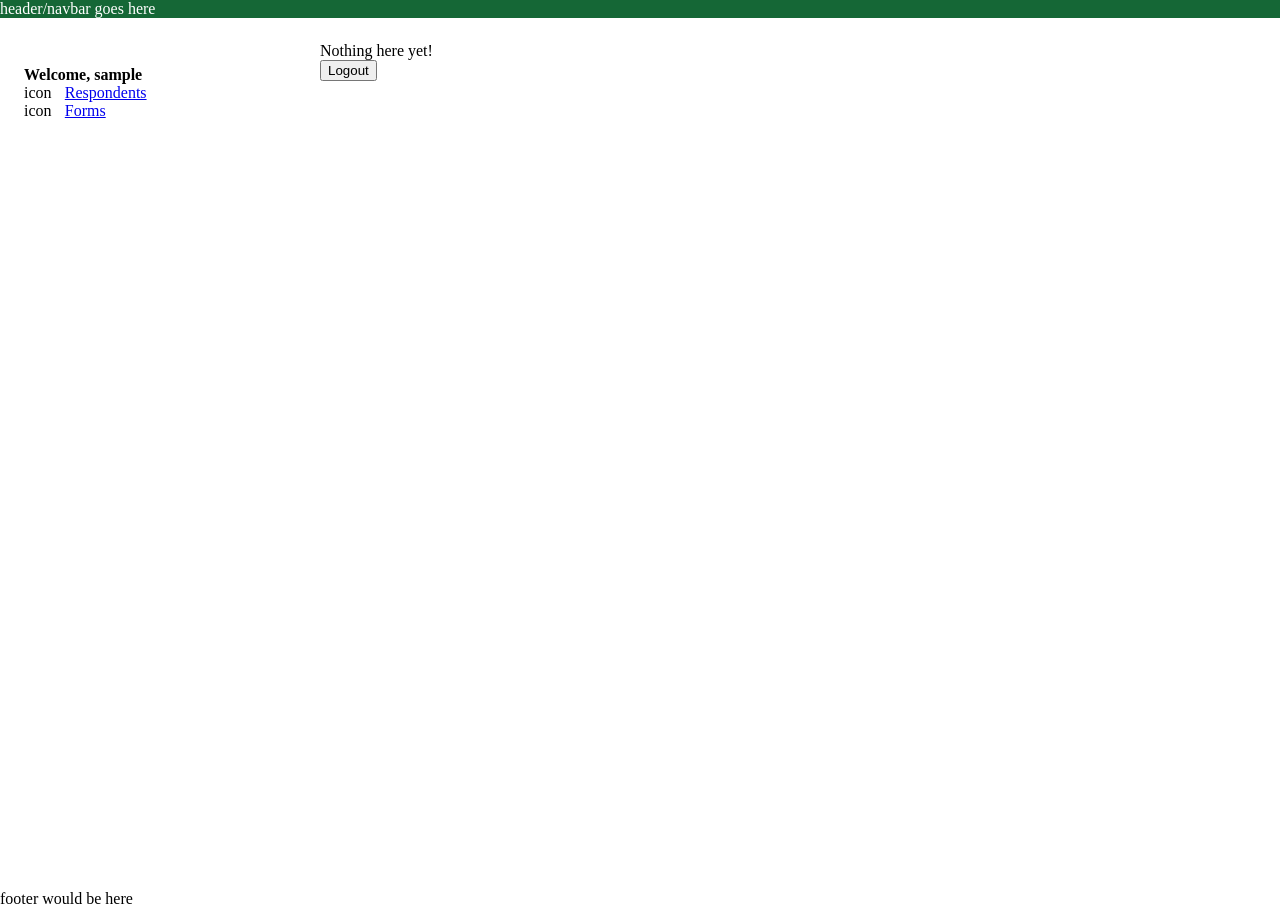
After one commit to jayrosato/bonaso-data-viewer, a Django app: page /forms/forms in a window 1280 px wide. The commit adds this page. Run offline with Django 5.2, Linux system fonts and the light colour scheme; the visitor is signed in with stand-in values (Sample User, id 1); data that the repository does not hold is empty.

Commit message:
Added user authentiction logic and started styling the application.
Pages will now redirect the user to login if they are not logged in. Also started
reworking templates and adding css to begin creating a more functional ui.

```diff
--- a/backend/bdvBackend/forms/models.py
+++ b/backend/bdvBackend/forms/models.py
@@ -53,7 +53,7 @@ class Form(models.Model):
     organization = models.ForeignKey(Organization, on_delete=models.PROTECT)
 
     def __str__(self):
-        return self.form_name
+        return f'{self.organization}: {self.form_name} (started:{self.start_date}, ends:{self.end_date})'
 
     def isActive(self):
         return datetime.date.today() >= self.end_date
--- a/backend/bdvBackend/forms/static/forms/conditionalFormLogic.js
+++ b/backend/bdvBackend/forms/static/forms/conditionalFormLogic.js
@@ -31,6 +31,7 @@ function updateForm(){
                         higherUp.style.visibility = 'hidden'
                         higherUp.querySelectorAll('input[type=checkbox]').forEach(option => {option.checked=false});
                         higherUp.querySelectorAll('input[type=radio]').forEach(option => {option.checked=false});
+                        higherUp.querySelectorAll('input[type=text]').forEach(option => {option.value=''});
                     }
                 }
             }
--- a/backend/bdvBackend/forms/static/forms/styles.css
+++ b/backend/bdvBackend/forms/static/forms/styles.css
@@ -1,6 +1,23 @@
-li a {color:green}
+*{
+    margin: 0;
+}
+.header{
+    position: sticky;
+    top: 0;
+    color: white;
+    background-color: rgb(21, 103, 54)
+}
+.middle{
+    padding-top: 3vh;
+    display: grid;
+    grid-template-columns: 25% 75%;
+}
+.sidebar{
+    height: 100vh;
+    padding: 3vh;
+}
 
-body {
-    /* background: white url("images/random.jpg") no-repeat; */
-    background-color: white;
+.sidebarLinks{
+    display: grid;
+    grid-template-columns: 15% 85%;
 }
--- /dev/null
+++ b/backend/bdvBackend/forms/templates/forms/base.html
@@ -0,0 +1,43 @@
+{% load static %}
+
+{% if user.is_authenticated %}
+<html lang="en">
+    <head>
+        <link rel="stylesheet" href="{% static 'forms/styles.css' %}">
+        {% block title %}
+            <title>Bonaso Data Viewer</title>
+        {% endblock %}
+    </head>
+
+    <body>
+        {% block header %}
+            <div class="header">
+                <p>header/navbar goes here</p>
+            </div>
+        {% endblock %}
+        <div class="middle">
+            {% block sidebar %}
+                <div class="sidebar">
+                    <h4>Welcome, {{ user.username }}</h4>
+                    <div class="sidebarLinks">
+                        <p>icon</p>
+                        <a href="{% url 'forms:respondents' %}">Respondents</a>
+                        <p>icon</p>
+                        <a href="{% url 'forms:forms' %}">Forms</a>
+
+                    </div>
+                </div>
+            {% endblock %}
+
+            {% block content %}
+                <!-- Page view template loads here-->
+            {% endblock %}
+        </div>
+        {% block footer %}
+            <div class="footer">
+                <p>footer would be here</p>
+            </div>
+        {% endblock %}
+    </body>
+</html>
+{% endif %}
--- a/backend/bdvBackend/forms/templates/forms/index.html
+++ b/backend/bdvBackend/forms/templates/forms/index.html
@@ -1,13 +1,21 @@
-{% load static %}
 
-<link rel="stylesheet" href="{% static 'forms/styles.css' %}">
+{% extends 'forms/base.html' %}
 
-{% if active_form %}
+{% block content %}
+<div class="content">
+    {% if active_forms %}
         <ul>
-    {% for form in active_form %}
-    <li><a href="{% url 'forms:form-detail' form.id %}">{{form.form_name}}</a></li>
+            {% for form in active_forms %}
+                <li><a href="{% url 'forms:form-detail' form.id %}">{{form}}</a></li>
             {% endfor %}
         </ul>
     {% else %}
     <p>Nothing here yet!</p>
     {% endif %}
+
+    <form id="logout-form" method="post" action="{% url 'logout' %}">
+        {% csrf_token %}
+        <button type="submit" class="btn btn-link">Logout</button>
+    </form>
+</div>
+{% endblock %}
--- a/backend/bdvBackend/forms/urls.py
+++ b/backend/bdvBackend/forms/urls.py
@@ -4,11 +4,16 @@ from . import views
 
 app_name = "forms"
 urlpatterns = [
-    path("", views.IndexView.as_view(), name="index"),
-    path("respondents", views.ViewRespondents.as_view(), name='respondents'),
+    path('', views.IndexView.as_view(), name='index'),
+    path('forms', views.IndexView.as_view(), name="forms"),
+
+    #allows users to create/edit respondents (demographic data collected about clients)
+    path('respondents', views.ViewRespondents.as_view(), name='respondents'),
     path('respondents/create', views.CreateRespondent.as_view(), name='create-respondent'),
     path('respondents/<int:pk>/update', views.UpdateRespondent.as_view(), name='update-respondent'),
     path('respondents/<int:pk>/delete', views.DeleteRespondent.as_view(), name='delete-respondent'),
+
+    #allows users to collect information about specific indicators related to respondents
     path('<int:pk>/', views.FormView.as_view(), name='form-detail'),
     path('<int:pk>/new', views.new_response, name='new-response'),
     path('<int:pk>/responses/', views.ResponsesView.as_view(), name='responses'),
--- a/backend/bdvBackend/forms/views.py
+++ b/backend/bdvBackend/forms/views.py
@@ -1,8 +1,11 @@
 from django.shortcuts import get_object_or_404, render
 from django.http import HttpResponse, HttpResponseRedirect
+from django.contrib.auth.mixins import LoginRequiredMixin
+
 from django.template import loader
 from django.urls import reverse, reverse_lazy
 from django.utils import timezone
+import datetime
 from django.views import generic
 
 from .forms import RespondentForm, SelectRespondentForm, ResponseForm
@@ -12,15 +15,23 @@ from django.db.models import F, Count
 
 
 from.models import Respondent, Form, FormQuestion, Question, Option, Response, Answer
+now = timezone.now()
 
-class IndexView(generic.ListView):
+class IndexView(LoginRequiredMixin, generic.ListView):
     template_name = 'forms/index.html'
-    context_object_name = 'active_form'
+    context_object_name = 'active_forms'
 
     def get_queryset(self):
-        return Form.objects.filter(start_date__lte= datetime.date.today(), end_date__gte = datetime.date.today())
+        num_visits = self.request.session.get('num_visits',0)
+        num_visits += 1
+        self.request.session['num_visits'] = num_visits
+        last_login = self.request.session.get('last_login', 0)
+        last_login = now.isoformat()
+        self.request.session['last_login'] = last_login
 
-class FormView(generic.DetailView):
+        return Form.objects.filter(start_date__lte= datetime.date.today(), end_date__gte = datetime.date.today()).order_by('organization')
+
+class FormView(LoginRequiredMixin, generic.DetailView):
     model=Form
     template_name = 'forms/form-detail.html'
     context_object_name = 'form_questions'
@@ -34,6 +45,7 @@ class FormView(generic.DetailView):
         context['form'] = ResponseForm(formQs=form_questions, formLogic=formQs)
         context['msg'] = ''
         return context
+
 
 def new_response(request, pk):
     form_meta = get_object_or_404(Form, pk=pk)
@@ -73,33 +85,13 @@ def new_response(request, pk):
                            'form_meta':form_meta,
                            'msg':'Double check that all the fields are correctly filled out.' })
 
-
-
-def submitResponse(request, form_id, user_id):
-    form = get_object_or_404(Form, pk=form_id)
-    respondent = get_object_or_404(Respondent, pk=user_id)
-    response = Response(form=form, respondent=respondent)
-
-    question = get_object_or_404(Question, pk=form_id)
-    try:
-        selected_option = question.option_set.get(pk=request.POST['option'])
-    except(KeyError, Option.DoesNotExist):
-        return render(request, 'forms/detail.html',
-                    {'question':question, 'error_message':'You did not select a response.'},)
-    else:
-        response = Response(option=selected_option, response_date=timezone.now())
-        response.save()
-        return HttpResponseRedirect(reverse("forms:responses", args=(question.id,)))
-
-
-
-class ViewRespondents(generic.ListView):
+class ViewRespondents(LoginRequiredMixin, generic.ListView):
     template_name = 'forms/respondents.html'
     context_object_name = 'respondents'
     def get_queryset(self):
         return Respondent.objects.all()
 
-class CreateRespondent(generic.CreateView):
+class CreateRespondent(LoginRequiredMixin, generic.CreateView):
     model = Respondent
     template_name = 'forms/respondent.html'
     fields = [
@@ -108,7 +100,8 @@ class CreateRespondent(generic.CreateView):
             ]
     success_url = reverse_lazy('forms:respondents')
 
-class UpdateRespondent(generic.UpdateView):
+
+class UpdateRespondent(LoginRequiredMixin, generic.UpdateView):
     model=Respondent
     template_name = 'forms/respondent.html'
     fields = [
@@ -117,7 +110,8 @@ class UpdateRespondent(generic.UpdateView):
             ]
     success_url = reverse_lazy('forms:respondents')
 
-class DeleteRespondent(generic.DeleteView):
+
+class DeleteRespondent(LoginRequiredMixin, generic.DeleteView):
     model=Respondent
     success_url = reverse_lazy('forms:respondents')
 
```
Lines whose indentation alone changed are shown as unchanged.
